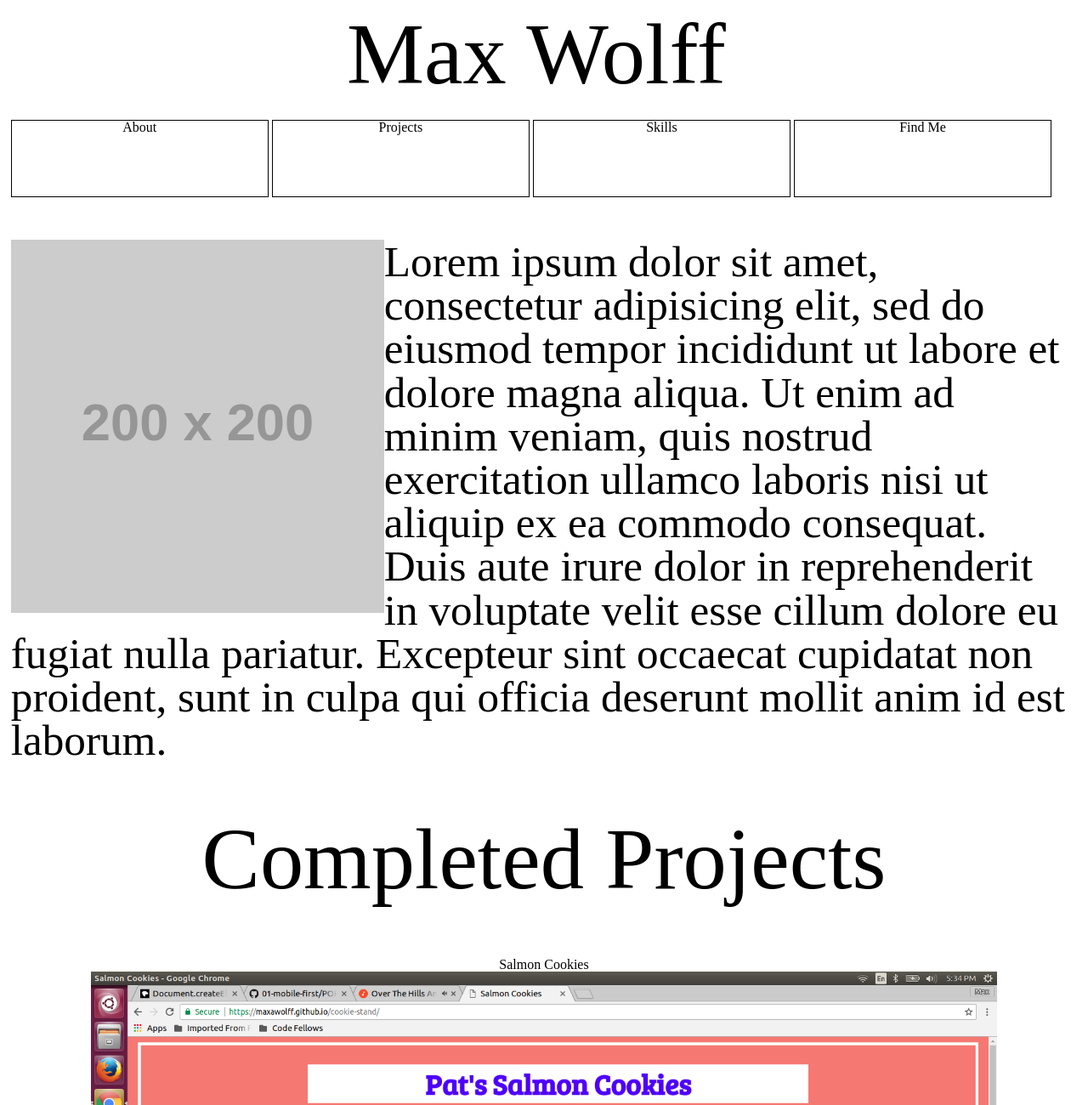
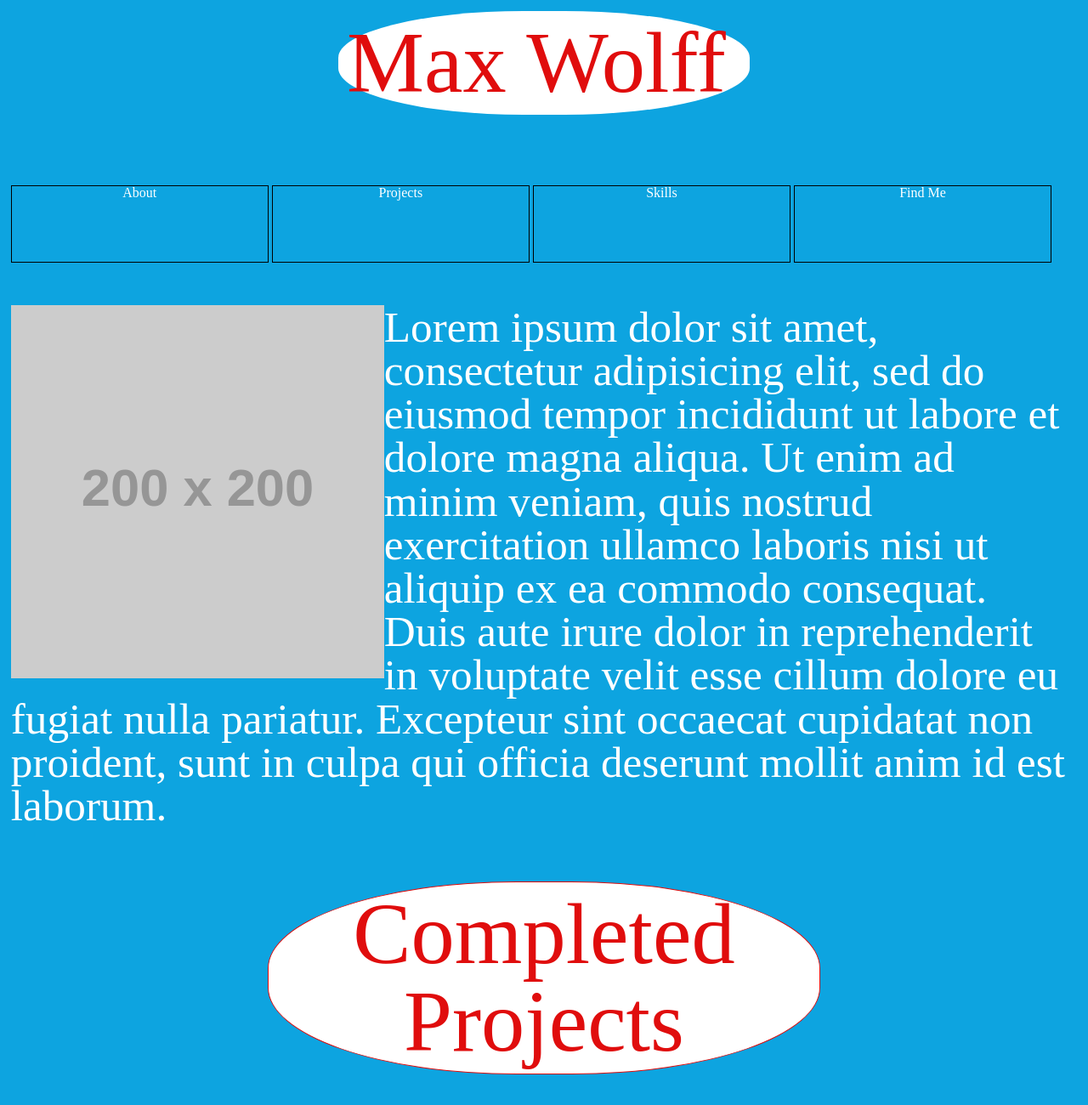
Before and after one commit to maxawolff/portfolio, a plain HTML site: page index.html in a window 1280 px wide. Shown: the top 1300 px of the page at 85% size. Drawn offline with nearby package versions, Linux system fonts and the light colour scheme; placeholder pictures from the web are drawn by us.

Commit message:
started working more on styling the page with a better color scheme. Headers now look pretty good. Still need to add styling for nav bar, change font, and some other small adjustments

```diff
--- a/CSS/layout.css
+++ b/CSS/layout.css
@@ -1,3 +1,8 @@
+*{
+  background-color: #0da4e0;
+  color: white;
+}
+
 body{
     padding: 1vw;
 }
@@ -9,10 +14,22 @@ header{
 
 h1{
   float:left;
+  background-color: white;
+  color: #e00d0d;
+  padding: 10px;
+  border-radius: 45%;
 }
 
 h2{
   font-size: 8vw;
+  background-color: white;
+  color: #e00d0d;
+  padding: 10px;
+  border-radius: 45%;
+  width: 50%;
+  display: inline-block;
+  border: 1px solid;
+  margin-bottom: 1vw;
 }
 
 header i{
@@ -25,6 +42,7 @@ header i{
 
 nav{
   display:none;
+  margin-top: 6vw;
 }
 
 nav div{
@@ -39,6 +57,7 @@ nav div{
 nav div a{
   font-size: 5vw;
   text-decoration: none;
+  color: black;
 }
 
 /*first section*/
@@ -69,6 +88,10 @@ section p{
   text-align: center;
 }
 
+#findMe h2{
+  width: 49%;
+}
+
 .template{
   display: none;
 }
```
